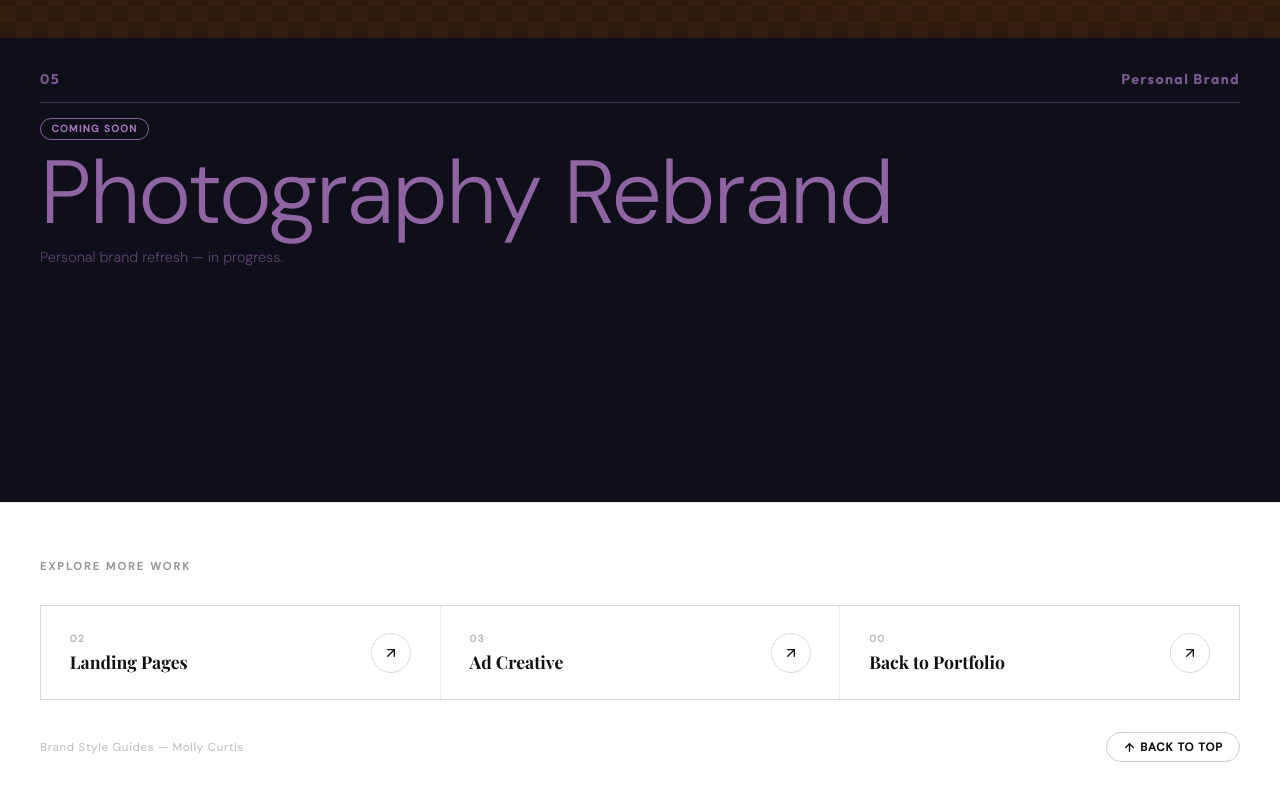
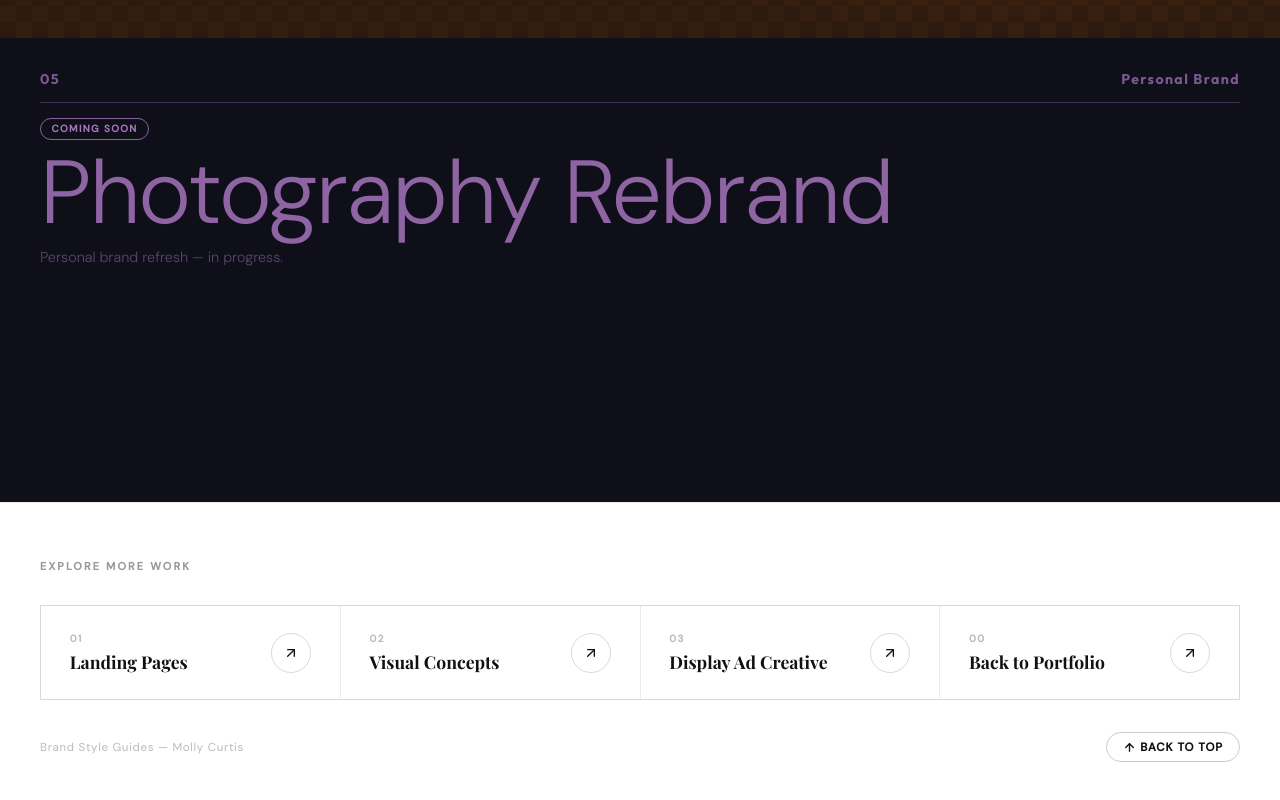
Before and after one commit to mollycurtis/mollycurtis.github.io, a plain HTML site: page brandguide/index.html in a window 1280 px wide. Shown: the part 2108-2908 px from the top of the page. Drawn offline with nearby package versions, Linux system fonts and the light colour scheme; a web font is replaced by a local one.

Commit message:
Update index.html

```diff
--- a/brandguide/index.html
+++ b/brandguide/index.html
@@ -128,7 +128,7 @@ nav{
   border-top:1px solid rgba(0,0,0,0.08);padding:3.5rem 2.5rem 3rem;
 }
 .footer-label{font-size:0.68rem;font-weight:700;letter-spacing:0.2em;text-transform:uppercase;color:#999;margin-bottom:2rem;}
-.footer-links{display:grid;grid-template-columns:repeat(3,1fr);gap:1px;background:rgba(0,0,0,0.08);border:1px solid rgba(0,0,0,0.08);}
+.footer-links{display:grid;grid-template-columns:repeat(4,1fr);gap:1px;background:rgba(0,0,0,0.08);border:1px solid rgba(0,0,0,0.08);}
 .footer-link{
   background:white;padding:1.6rem 1.8rem;
   display:flex;justify-content:space-between;align-items:center;
@@ -163,7 +163,7 @@ nav{
   .brand-card:nth-child(4){top:138px;}
   .brand-card:nth-child(5){top:166px;}
   .card-arrow{width:44px;height:44px;}
-  .footer-links{grid-template-columns:1fr;}
+  .footer-links{grid-template-columns:1fr 1fr;}
   .footer-nav{padding:2.5rem 1.5rem 2rem;}
 }
 </style>
@@ -291,24 +291,19 @@ nav{
   <p class="footer-label">Explore More Work</p>
   <div class="footer-links">
     <a href="https://mollycurtis.github.io/landingpages/" class="footer-link">
-      <div>
-        <span class="fl-num">02</span>
-        <span class="fl-name">Landing Pages</span>
-      </div>
+      <div><span class="fl-num">01</span><span class="fl-name">Landing Pages</span></div>
+      <div class="fl-arrow"><svg width="16" height="16" viewBox="0 0 24 24" fill="none" stroke="currentColor" stroke-width="2" stroke-linecap="round" stroke-linejoin="round"><line x1="7" y1="17" x2="17" y2="7"/><polyline points="7 7 17 7 17 17"/></svg></div>
+    </a>
+    <a href="https://mollycurtis.github.io/editorialconcepts/" class="footer-link">
+      <div><span class="fl-num">02</span><span class="fl-name">Visual Concepts</span></div>
       <div class="fl-arrow"><svg width="16" height="16" viewBox="0 0 24 24" fill="none" stroke="currentColor" stroke-width="2" stroke-linecap="round" stroke-linejoin="round"><line x1="7" y1="17" x2="17" y2="7"/><polyline points="7 7 17 7 17 17"/></svg></div>
     </a>
     <a href="https://mollycurtis.github.io/displayads/" class="footer-link">
-      <div>
-        <span class="fl-num">03</span>
-        <span class="fl-name">Ad Creative</span>
-      </div>
+      <div><span class="fl-num">03</span><span class="fl-name">Display Ad Creative</span></div>
       <div class="fl-arrow"><svg width="16" height="16" viewBox="0 0 24 24" fill="none" stroke="currentColor" stroke-width="2" stroke-linecap="round" stroke-linejoin="round"><line x1="7" y1="17" x2="17" y2="7"/><polyline points="7 7 17 7 17 17"/></svg></div>
     </a>
     <a href="https://mollycurtis.github.io" class="footer-link">
-      <div>
-        <span class="fl-num">00</span>
-        <span class="fl-name">Back to Portfolio</span>
-      </div>
+      <div><span class="fl-num">00</span><span class="fl-name">Back to Portfolio</span></div>
       <div class="fl-arrow"><svg width="16" height="16" viewBox="0 0 24 24" fill="none" stroke="currentColor" stroke-width="2" stroke-linecap="round" stroke-linejoin="round"><line x1="7" y1="17" x2="17" y2="7"/><polyline points="7 7 17 7 17 17"/></svg></div>
     </a>
   </div>
```
